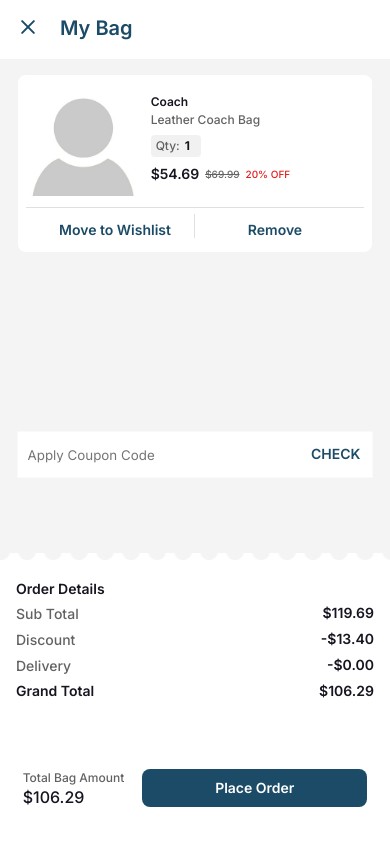
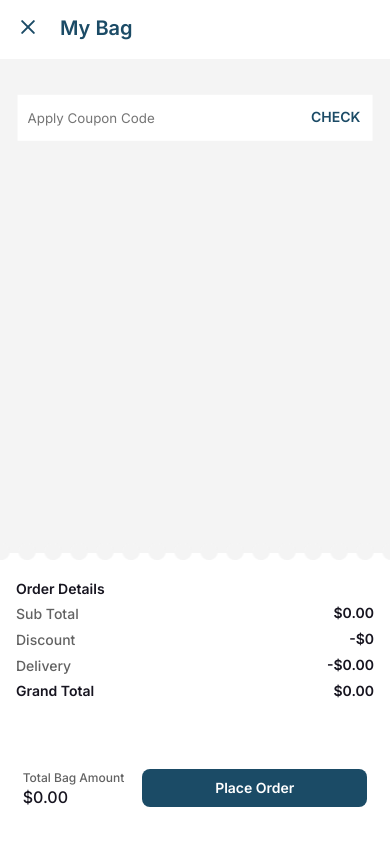
Before and after one commit to Gabriel-Lassen/E-Commerce-CodeVerse, a React (Vite) app in the folder codeverse/: page /mycart in a window 390 px wide. Built offline with nearby package versions, Linux system fonts and the light colour scheme.

Commit message:
add: finish mycart page mobile

```diff
--- a/codeverse/src/components/Bag/index.jsx
+++ b/codeverse/src/components/Bag/index.jsx
@@ -1,14 +1,24 @@
 import styles from "./styles.module.scss";
 import background from "../../assets/imgs/frame-6.png";
-import teste from "../../assets/imgs/imgUser.jpg";
 import DropdowBtn from "../DropdowBtn";
-import { useState, useEffect } from "react";
+import { useState, useEffect, useContext } from "react";
 import Cupom from "../CupomInput";
-
+import { ProductsContext } from "../../contexts/products";
+import { BagActionsContext } from "../../contexts/bagActions";
+import { WishlistActionsContext } from "../../contexts/wishlistActions";
 
 const Bag = () => {
   const [hidden, setHidden] = useState(false);
   const [reverse, setReverse] = useState(true);
+  const { listProducts } = useContext(ProductsContext);
+  const { userBag, handleDeleteOneProductUserBag } =
+    useContext(BagActionsContext);
+  const { handleaddToUserWishlist } = useContext(WishlistActionsContext);
+  const [subTotal, setSubTotal] = useState(0);
+  const [discount, setDiscount] = useState(0);
+  const [delivery, setDelivery] = useState(0);
+  const [pay, setPay] = useState(0);
+
   useEffect(() => {
     const handleHidden = () => {
       setHidden(window.innerWidth >= 769);
@@ -19,6 +29,31 @@ const Bag = () => {
 
     window.addEventListener("resize", handleHidden);
   });
+
+  const getProductById = (productId) => {
+    return listProducts.find((product) => product.id === productId);
+  };
+
+  const discountedPrice = (productId) => {
+    const product = getProductById(productId);
+    return product.price * (1 - product.discount);
+  };
+
+  useEffect(() => {
+    const Price = userBag.reduce(
+      (totalPrice, item) => totalPrice + discountedPrice(item.productId),
+      0
+    );
+
+    const cupom = 0;
+    const delive = 0;
+    const total = Price + delive;
+
+    setSubTotal(Price);
+    setDiscount(cupom);
+    setDelivery(delive);
+    setPay(total);
+  }, [userBag]);
 
   return (
     <div className={styles.container}>
@@ -32,40 +67,50 @@ const Bag = () => {
           </div>
         </div>
         <div className={styles.separator}></div>
-        <div className={styles.cards}>
+        {userBag.map((item) => {
+          const product = getProductById(item.productId);
+          if (!product) {
+            return null;
+          }
+
+          const price = discountedPrice(item.productId);
+
+          const handleRemoveFromBag = () => {
+            handleDeleteOneProductUserBag(item.productId);
+          };
+
+          return (
+            <div className={styles.cards} key={product.id}>
               <div className={styles.imgAndDesc}>
-            <img src={teste} alt="" />
+                <img src={product.url} alt={product.name} />
 
                 <div className={styles.prodDesc}>
-              <span className={styles.name}>Coach</span>
-              <span className={styles.desc}>Leather Coach Bag</span>
+                  <span className={styles.name}>{product.name}</span>
+                  <span className={styles.desc}>{product.info}</span>
                   <div className={styles.qtyContainer}>
                     <p className={styles.qty}>Qty:</p>
                     <span>1</span>
                   </div>
                   <div className={styles.priceContainer}>
-                <h2>$54.69</h2>
+                    <h2>${price.toFixed(2)}</h2>
                     <span className={styles.originPrice}>
-                  <s>$69.99</s>
+                      <s>{product.price}</s>
                     </span>
-                <p className={styles.off}>20% OFF</p>
+                    <p className={styles.off}>{product.discount * 100}% OFF</p>
                   </div>
-              {/*<div className={styles.priceContainer}>
-              <h2>${(price * (1 - discount)).toFixed(2)}</h2>
-              <span>
-                <s>${price}</s>
-              </span>
-              <p>{discount * 100}% OFF</p>
-            </div>*/}
                 </div>
               </div>
               <div className={styles.separator}></div>
               <div className={styles.btns}>
                 <button className={styles.wish}>Move to Wishlist</button>
                 <div className={styles.column}></div>
-            <button className={styles.remove}>Remove</button>
+                <button className={styles.remove} onClick={handleRemoveFromBag}>
+                  Remove
+                </button>
               </div>
             </div>
+          );
+        })}
         {reverse && <Cupom />}
 
         {hidden && (
@@ -79,25 +124,25 @@ const Bag = () => {
         <h2>Order Details</h2>
         <div>
           <p>Sub Total</p>
-          <span>$119.69</span>
+          <span>${subTotal.toFixed(2)}</span>
         </div>
         <div>
           <p>Discount</p>
-          <span>-$13.40</span>
+          <span>-${discount}</span>
         </div>
         <div>
           <p>Delivery</p>
-          <span>-$0.00</span>
+          <span>-${delivery.toFixed(2)}</span>
         </div>
         <div>
           <h2>Grand Total</h2>
-          <span>$106.29</span>
+          <span>${pay.toFixed(2)}</span>
         </div>
       </div>
       <div className={styles.bottom}>
         <div>
           <p>Total Bag Amount</p>
-          <span>$106.29</span>
+          <span>${pay.toFixed(2)}</span>
         </div>
         <button>Place Order</button>
       </div>
--- a/codeverse/src/components/Bag/styles.module.scss
+++ b/codeverse/src/components/Bag/styles.module.scss
@@ -1,6 +1,10 @@
 @media screen and (max-width: 768px) {
   .container {
     .label {
+      display: none;
+    }
+
+    .products::-webkit-scrollbar {
       display: none;
     }
     .products {
@@ -8,6 +12,8 @@
       height: 58.5vh;
       background: var(--Accent);
       overflow-y: scroll;
+      z-index: 1;
+
       .cards {
         width: 91vw;
         max-width: 462px;
@@ -27,6 +33,7 @@
             height: 29vw;
             max-height: 145px;
             margin-bottom: 11px;
+            border-radius: 8px;
           }
 
           .prodDesc {
--- a/codeverse/src/components/CupomInput/styles.module.scss
+++ b/codeverse/src/components/CupomInput/styles.module.scss
@@ -4,10 +4,11 @@
     position: absolute;
     position: relative;
     width: 91vw;
-
-    top: 40%;
+    padding-bottom: 20px;
+    top: 10%;
     left: 50%;
-    transform: translate(-50%, -40%);
+    transform: translate(-50%, -20%);
+    z-index: 1;
 
     input {
       width: 100%;
```
Lines whose indentation alone changed are shown as unchanged.
